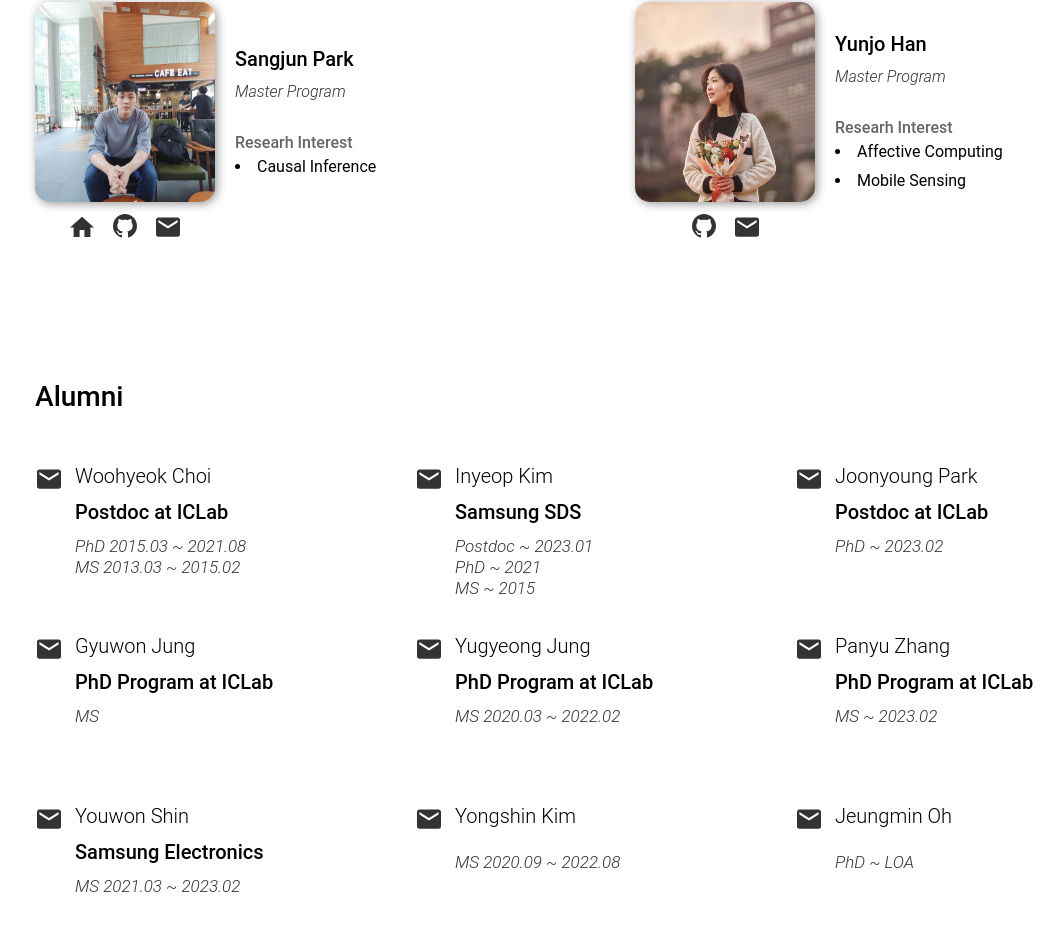
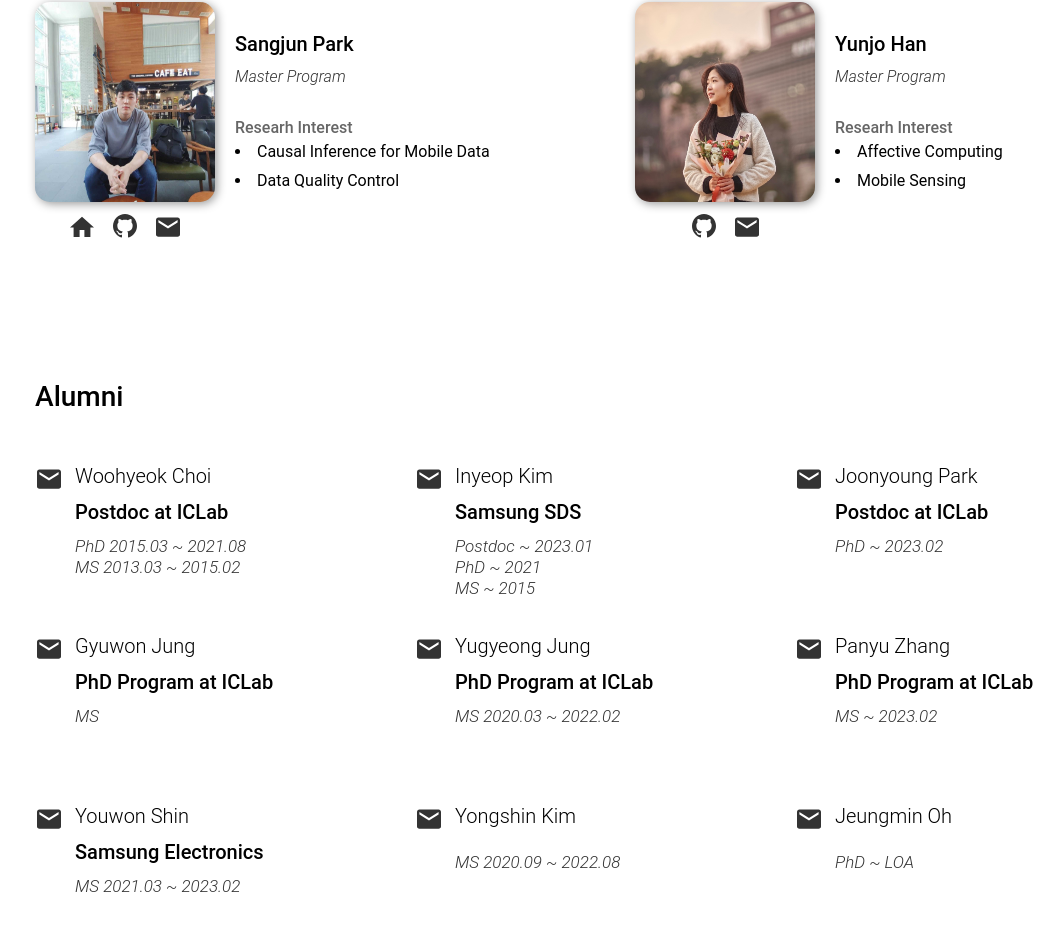
Before and after one commit to Kaist-ICLab/old-homepage, a Next.js app: page /members in a window 1280 px wide. Shown: the part 2897-3827 px from the top of the page, without its empty margins (20-1084 px from the left). Built offline with nearby package versions, Linux system fonts and the light colour scheme.

Commit message:
Update memberData.js

```diff
--- a/data/memberData.js
+++ b/data/memberData.js
@@ -232,7 +232,7 @@ const memberData = {
     github: 'https://github.com/highjun10170',
     homepage: 'https://highjun10170.github.io/',
     image: '/static/images/members/SangjunPark.jpg',
-    research_interests: ['Causal Inference'],
+    research_interests: ['Causal Inference for Mobile Data', 'Data Quality Control'],
   },
   YunjoHan: {
     name: 'Yunjo Han',
```
